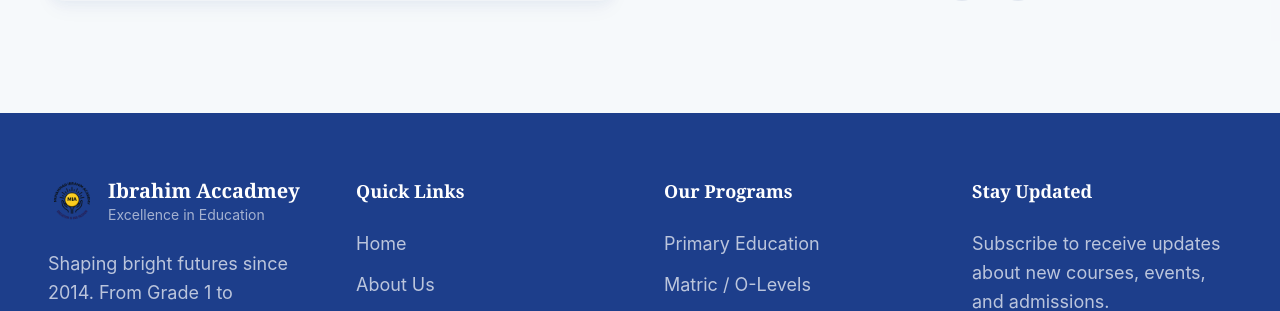
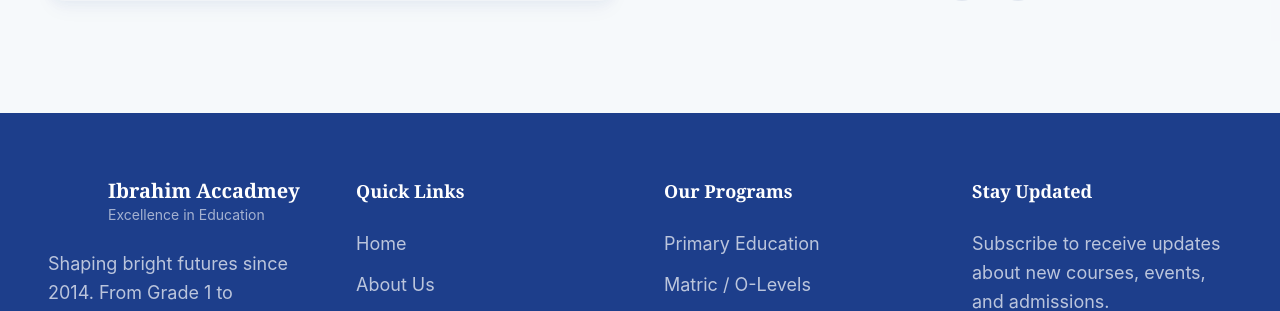
Before and after one commit to Yasir265/MIA.com, a React (Vite) app: page / in a window 1280 px wide. Shown: the part 8850-9161 px from the top of the page. Built offline with nearby package versions, Linux system fonts and the light colour scheme; the HTML template or start-up script is replaced by a standard one.

Commit message:
Comment out image in Footer component

```diff
--- a/src/components/layout/Footer.tsx
+++ b/src/components/layout/Footer.tsx
@@ -43,7 +43,7 @@ export const Footer = () => {
 
                 <div className="w-12 h-12 rounded-xl  flex items-center justify-center ">
                 {/* <img src="public/favicon.jpeg" style={{borderRadius:10}}></img> */}
-                <img src="public/footer-1.png" style={{borderRadius:10}}></img>
+                {/* <img src="public/footer-1.png" style={{borderRadius:10}}></img> */}
 
                 {/* <GraduationCap className="w-7 h-7 text-secondary-foreground" /> */}
               </div>
```
